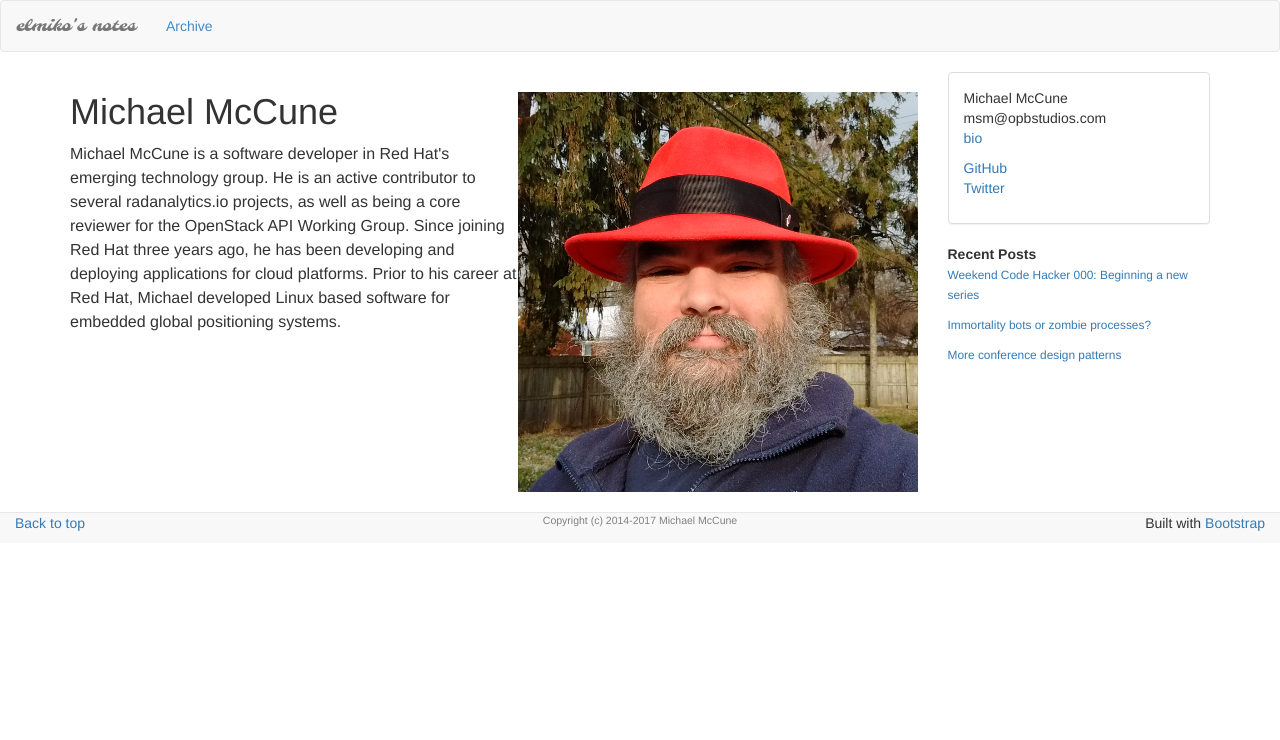
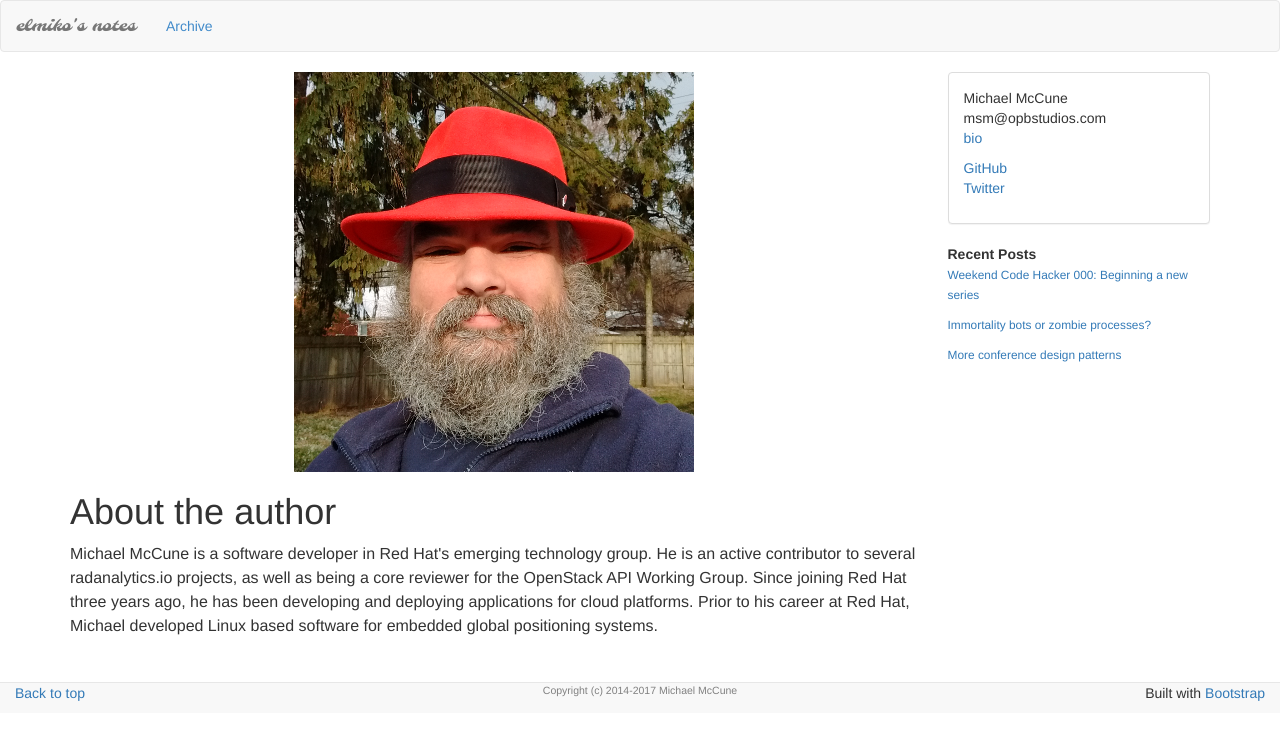
Before and after one commit to elmiko/elmiko.github.io, a Jekyll site: the page built from bio.md, in a window 1280 px wide. Shown: the top 740 px of the page. Built offline with Jekyll 4.4.1, drawn with Linux system fonts in a browser that asks for light colours; nearby versions of some CDN libraries.

Commit message:
update bio styling

```diff
--- a/bio.md
+++ b/bio.md
@@ -4,8 +4,8 @@ title: elmiko's biography
 ---
 
 <div class="post">
-<img class="pull-right" src="/img/headshot_400x400.png">
-<h1>Michael McCune</h1>
+<img class="img-responsive center-block" src="/img/headshot_400x400.png">
+<h1>About the author</h1>
 
 <p>
 Michael McCune is a software developer in Red Hat's emerging technology
```
